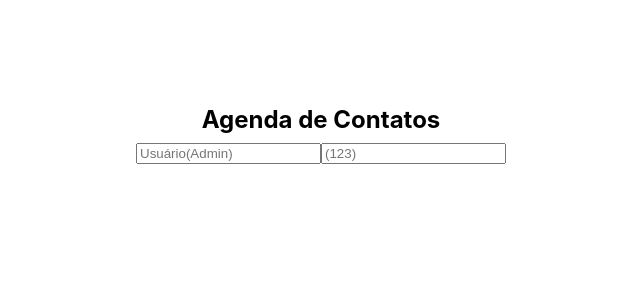
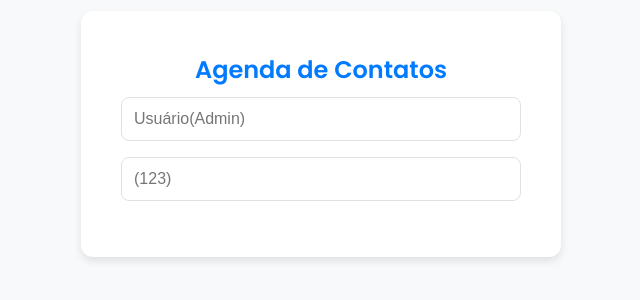
Before and after one commit to TatianaGSilva7/crud-cond, a React (Create React App) app: page / in a window 1280 px wide. Shown: the part 266-566 px from the top of the page, without its empty margins (319-959 px from the left). Built offline with nearby package versions, Linux system fonts and the light colour scheme.

Commit message:
inclusão do arquivo css

```diff
--- a/src/App.css
+++ b/src/App.css
@@ -1,38 +1,73 @@
-.App {
-  text-align: center;
+/* Importa uma fonte moderna do Google Fonts */
+@import url('https://fonts.googleapis.com/css2?family=Poppins:wght@300;400;600&display=swap');
+
+/* Define variáveis de cor para fácil manutenção */
+:root {
+  --primary-color: #007bff;
+  --primary-hover-color: #0056b3;
+  --secondary-color: #f8f9fa;
+  --text-color: #333;
+  --border-color: #dee2e6;
+  --background-color: #ffffff;
+  --error-color: #dc3545;
+  --success-color: #28a745;
+  --box-shadow: 0 4px 8px rgba(0, 0, 0, 0.1);
 }
 
-.App-logo {
-  height: 40vmin;
-  pointer-events: none;
+/* Reseta estilos básicos e aplica a fonte global */
+body {
+  margin: 0;
+  font-family: 'Poppins', sans-serif;
+  background-color: var(--secondary-color);
+  color: var(--text-color);
+  line-height: 1.6;
 }
 
-@media (prefers-reduced-motion: no-preference) {
-  .App-logo {
-    animation: App-logo-spin infinite 20s linear;
-  }
+/* Layout principal da aplicação usando Flexbox */
+.app-container {
+  display: flex;
+  min-height: 100vh;
 }
 
-.App-header {
-  background-color: #282c34;
-  min-height: 100vh;
-  display: flex;
-  flex-direction: column;
-  align-items: center;
-  justify-content: center;
-  font-size: calc(10px + 2vmin);
-  color: white;
+/* Estilização do contêiner de conteúdo principal */
+.content {
+  flex-grow: 1; /* Faz o conteúdo ocupar o espaço restante */
+  padding: 2rem;
+  background-color: var(--background-color);
 }
 
-.App-link {
-  color: #61dafb;
+/* Estilos para inputs e botões (padrão) */
+input[type="text"],
+input[type="password"] {
+  width: 100%;
+  padding: 12px;
+  margin-bottom: 1rem;
+  border: 1px solid var(--border-color);
+  border-radius: 8px;
+  box-sizing: border-box; /* Garante que padding não afete a largura total */
+  font-size: 1rem;
+  transition: border-color 0.3s;
 }
 
-@keyframes App-logo-spin {
-  from {
-    transform: rotate(0deg);
-  }
-  to {
-    transform: rotate(360deg);
-  }
+input[type="text"]:focus,
+input[type="password"]:focus {
+  outline: none;
+  border-color: var(--primary-color);
 }
+
+button {
+  padding: 12px 20px;
+  border: none;
+  border-radius: 8px;
+  background-color: var(--primary-color);
+  color: white;
+  font-size: 1rem;
+  font-weight: 600;
+  cursor: pointer;
+  transition: background-color 0.3s, transform 0.2s;
+}
+
+button:hover {
+  background-color: var(--primary-hover-color);
+  transform: translateY(-2px); /* Efeito sutil de elevação */
+}
```
